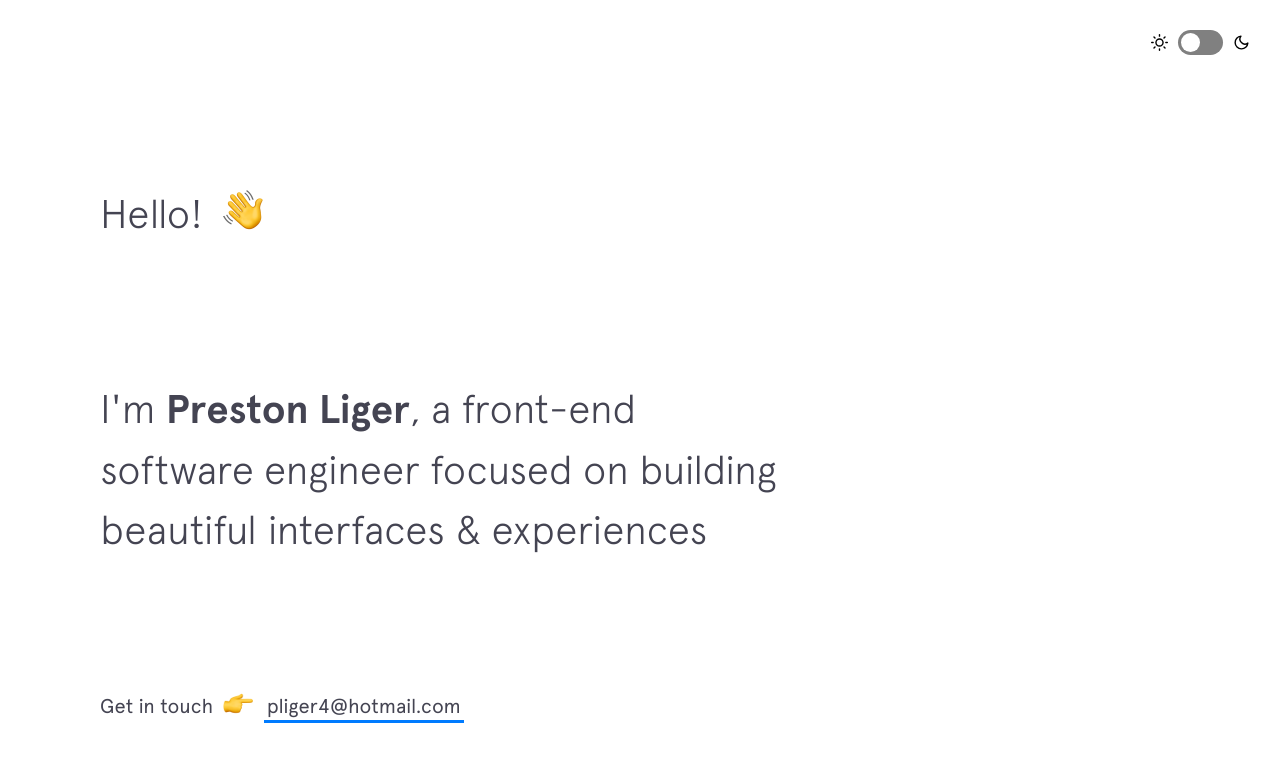
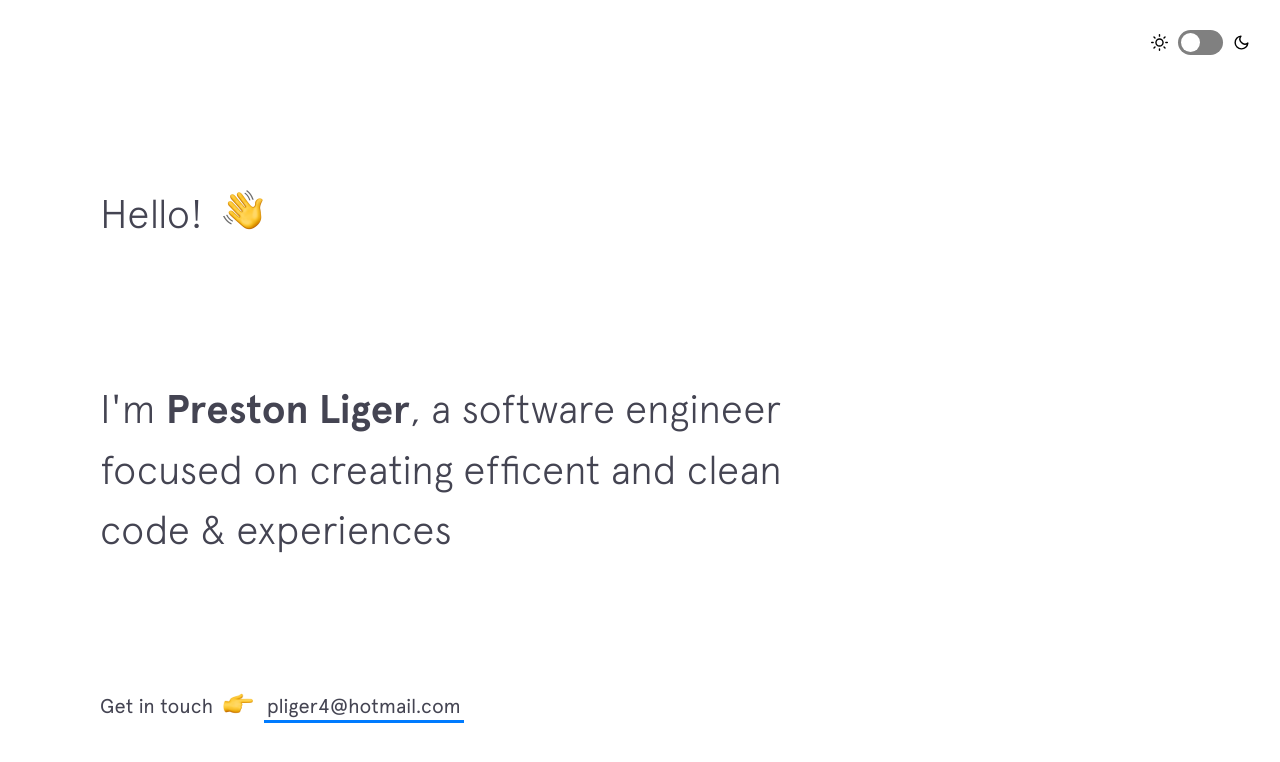
Before and after one commit to pliger4/pliger4.github.io, a Jekyll site: the page built from index.html, in a window 1280 px wide and 900 px high. Shown: the top 762 px of the window. Built offline with Jekyll 4.4.1, drawn with Linux system fonts in a browser that asks for light colours; nearby versions of some CDN libraries.

Commit message:
Update intro.html

```diff
--- a/_includes/intro.html
+++ b/_includes/intro.html
@@ -4,8 +4,7 @@
   </h1>
 
   <h2 class="intro__tagline">I'm
-    <span class="name">Preston Liger</span>, a front-end software engineer focused on building beautiful
-    interfaces &amp; experiences
+    <span class="name">Preston Liger</span>, a software engineer focused on creating efficent and clean code &amp; experiences
   </h2>
 
   <h3 class="intro__contact">
```
